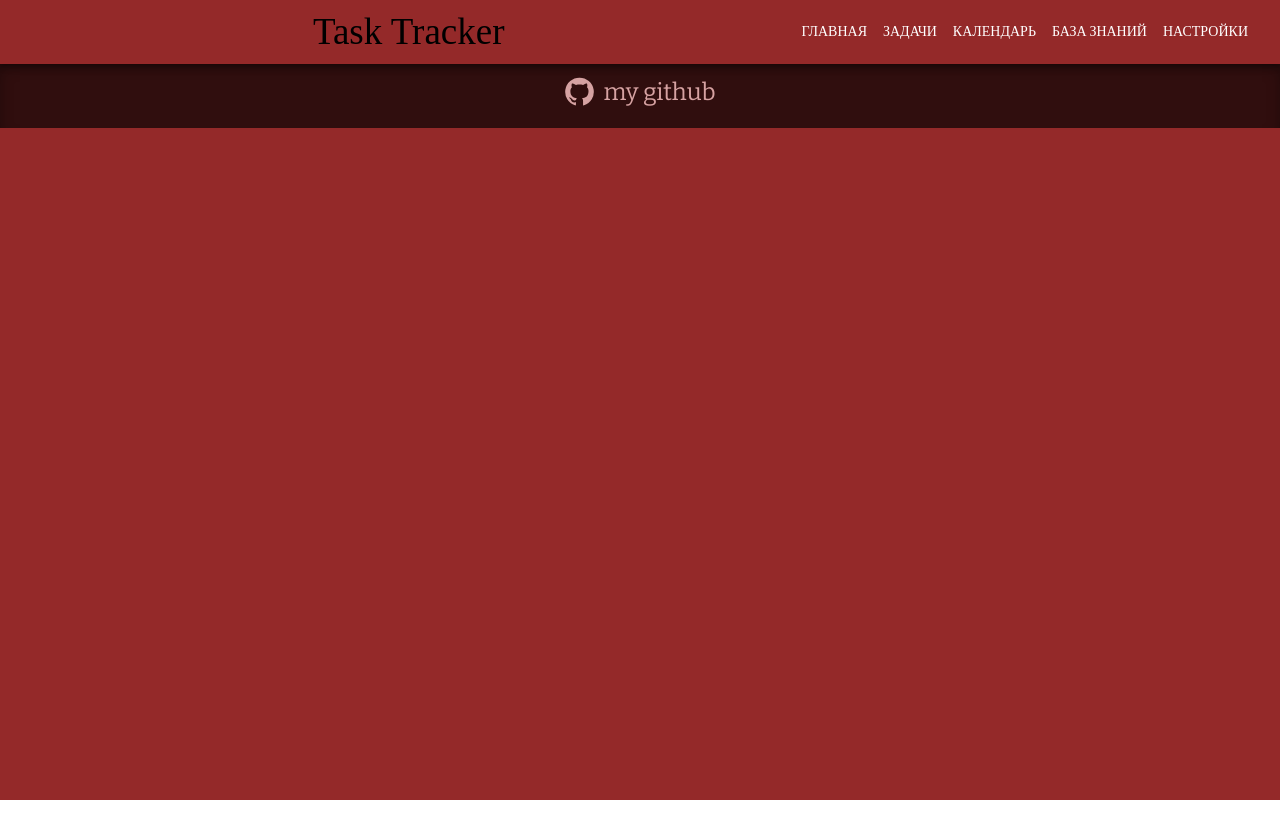
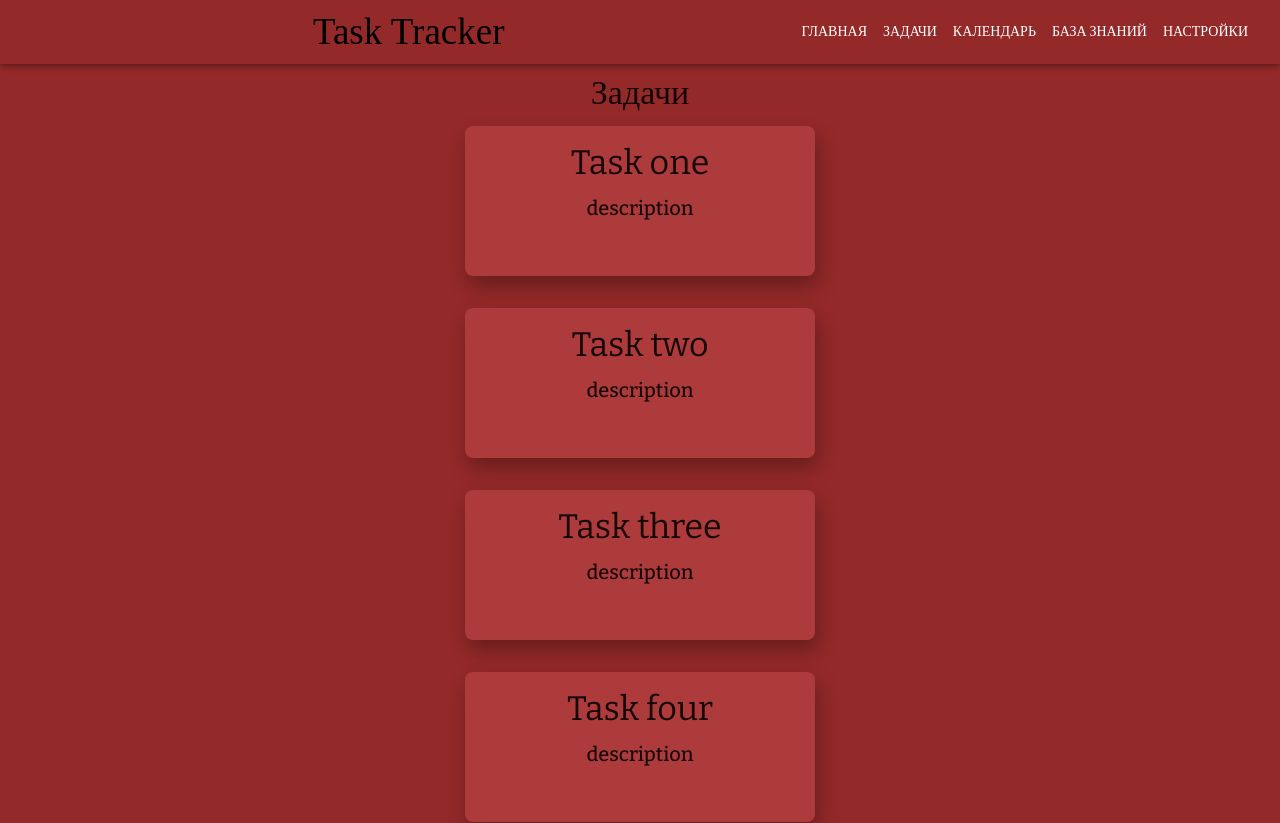
Before and after one commit to Alexer139/task-tracker, a React (Vite) app: page /tasks in a window 1280 px wide. Shown: the top 823 px of the page. Before the commit the page ends 800 px from the top, so only its background shows below. Built offline with nearby package versions, Linux system fonts and the light colour scheme; a web font is replaced by a local one.

Commit message:
tasks page almost done

```diff
--- /dev/null
+++ b/src/components/TaskCard.jsx
@@ -0,0 +1,28 @@
+import React from "react";
+import { Box, Typography } from "@mui/material";
+
+const TaskCard = ({ title, description, onClick }) => {
+  return (
+    <Box
+      sx={{
+        width: 350,
+        height: 150,
+        bgcolor: 'rgba(174, 59, 59, 1)',
+        p: 2,
+        borderRadius: 2,
+        boxShadow: '3px 10px 20px rgba(0, 0, 0, 0.3)',
+        transition: '0.3s',
+        '&:hover': { bgcolor: 'rgb(104, 27, 27)' },
+        cursor: "pointer"
+      }}
+      onClick={onClick}
+    >
+      <Typography variant="h4">{title}</Typography>
+      <Typography variant="h6" sx={{ display: "-webkit-box", mt: 1, overflow: "hidden", textOverflow: "ellipsis", WebkitBoxOrient: 'vertical', WebkitLineClamp: 2 }}>
+        {description}
+      </Typography>
+    </Box>
+  );
+};
+
+export default TaskCard;
--- a/src/pages/Home.jsx
+++ b/src/pages/Home.jsx
@@ -77,7 +77,7 @@ function Home() {
             description="твои блоги и статьи по улучшению продуктивности"
             image={knowledgeButton}
             height={246}
-            bgcolor={'rgb(218, 103, 103)'}
+            bgcolor={'rgb(207, 80, 80)'}
             colorTitel={'rgba(15, 11, 12, 0.76)'}
             colorDesc={'rgb(56, 37, 44)'}
           />
--- a/src/pages/Tasks.jsx
+++ b/src/pages/Tasks.jsx
@@ -1,7 +1,70 @@
-import React from "react";
-import { Typography } from "@mui/material";
+import React, { useState } from "react";
+import { Box, Typography, Modal, TextField, Button } from "@mui/material";
+import TaskCard from "../components/TaskCard";
 
-function Tasks() {
-  return <Typography variant="h4">О проекте</Typography>;
-}
+const Tasks = () => {
+  const [tasks, setTasks] = useState([
+    { id: 1, title: "Task one", description: "description" },
+    { id: 2, title: "Task two", description: "description" },
+    { id: 3, title: "Task three", description: "description" },
+    { id: 4, title: "Task four", description: "description" },
+    { id: 5, title: "Task five", description: "description" },
+  ]);
+
+  const [open, setOpen] = useState(false);
+  const [selectedTask, setSelectedTask] = useState(null);
+
+  const handleOpen = (task) => {
+    setSelectedTask({ ...task });
+    setOpen(true);
+  };
+
+  const handleClose = () => {
+    setOpen(false);
+    setSelectedTask(null);
+  };
+
+  const handleSave = () => {
+    setTasks(tasks.map(task => (task.id === selectedTask.id ? selectedTask : task)));
+    handleClose();
+  };
+
+  return (
+    <Box sx={{ p: 3, mt: 6, textAlign: "center" }}>
+      <Typography variant="h4" gutterBottom>Задачи</Typography>
+
+      <Box sx={{ display: "flex", gap: 4, justifyContent: "center", flexWrap: "wrap" }}>
+        {tasks.map(task => (
+          <TaskCard key={task.id} title={task.title} description={task.description} onClick={() => handleOpen(task)} />
+        ))}
+      </Box>
+
+      {/* Модальное окно */}
+      <Modal open={open} onClose={handleClose}>
+        <Box sx={{ width: 330, p: 3, bgcolor: "white", mx: "auto", mt: "13.5vh", borderRadius: 3 }}>
+          <TextField
+            fullWidth
+            label="Название"
+            value={selectedTask?.title || ""}
+            onChange={(e) => setSelectedTask({ ...selectedTask, title: e.target.value })}
+            variant="outlined"
+            sx={{ mb: 2 }}
+          />
+          <TextField
+            fullWidth
+            label="Описание"
+            value={selectedTask?.description || ""}
+            onChange={(e) => setSelectedTask({ ...selectedTask, description: e.target.value })}
+            variant="outlined"
+            multiline
+            rows={4}
+          />
+          <Button onClick={handleSave} variant="contained" sx={{ mt: 2, mr: 1 }}>Сохранить</Button>
+          <Button onClick={handleClose} variant="outlined" sx={{ mt: 2 }}>Отмена</Button>
+        </Box>
+      </Modal>
+    </Box>
+  );
+};
+
 export default Tasks;
```
